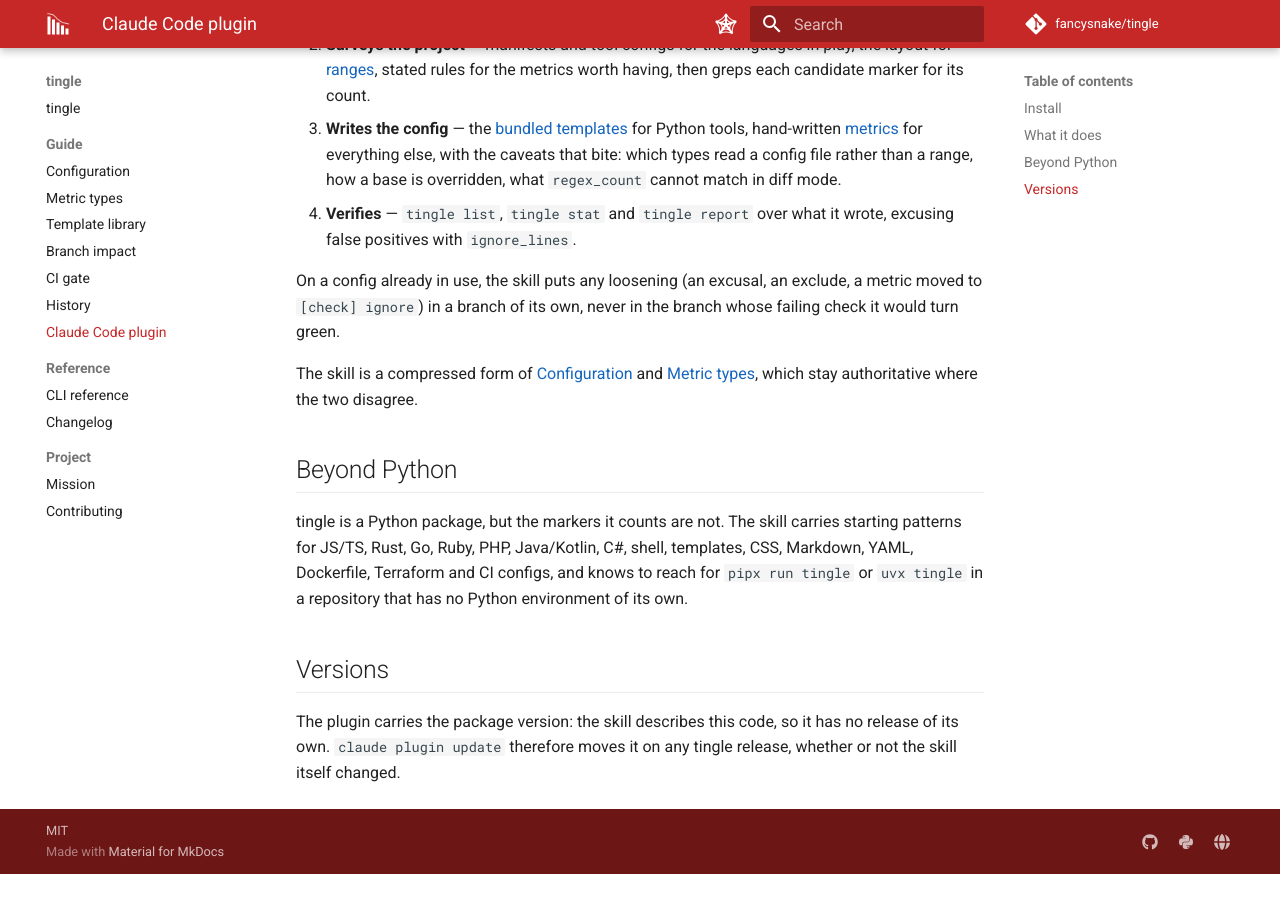
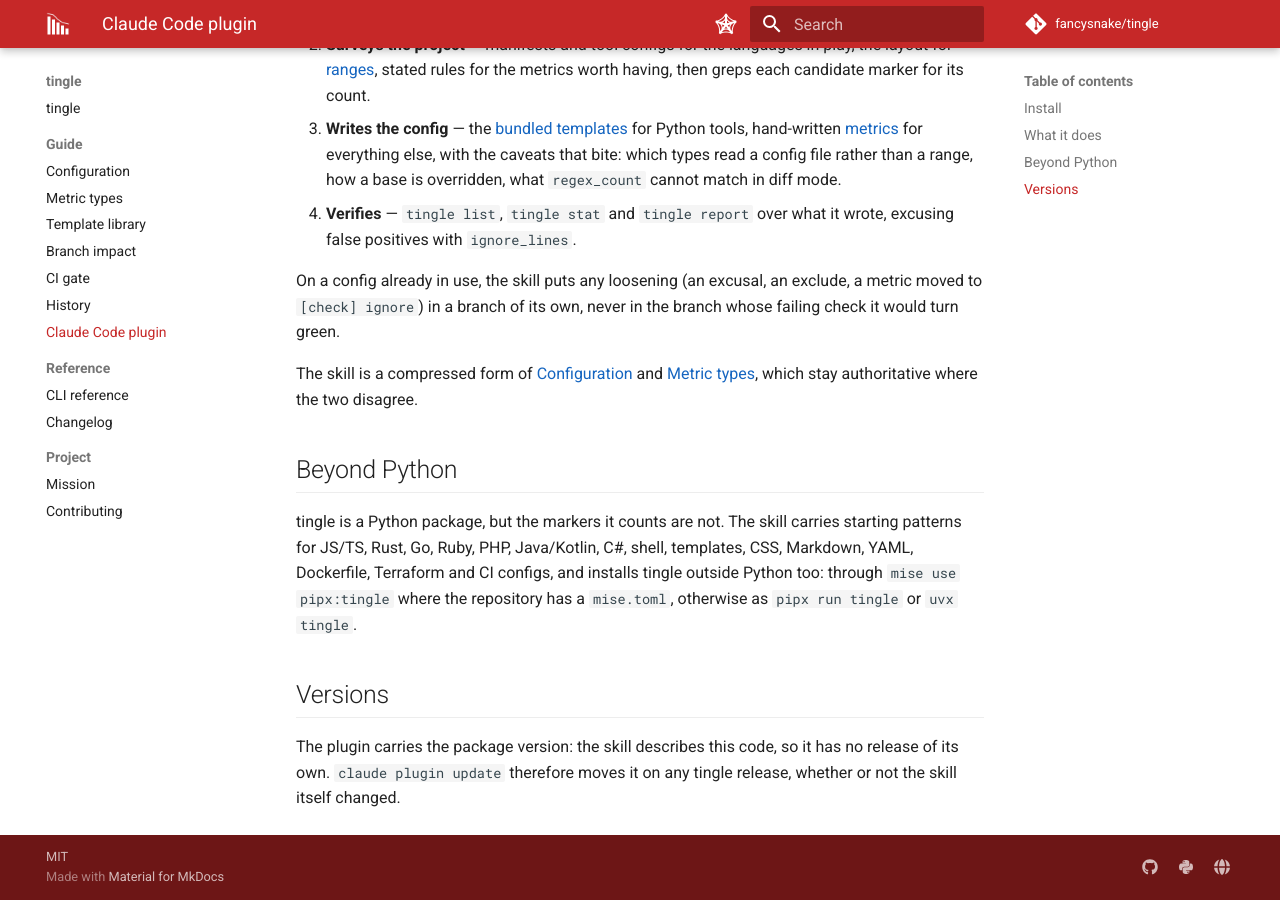
Before and after one commit to fancysnake/tingle, an MkDocs documentation site: the page built from docs/claude-plugin.md, in a window 1280 px wide and 900 px high, scrolled down 740 px. Built offline with MkDocs 1.6.1 and Material for MkDocs 9.7.7, drawn with Linux system fonts in a browser that asks for light colours; comment, search, counter and statistics services are not loaded; before the commit the page ends 1614 px from its top, so only the background shows below that.

Commit message:
chore: act on the review triage

```diff
--- a/docs/claude-plugin.md
+++ b/docs/claude-plugin.md
@@ -55,8 +55,9 @@
 tingle is a Python package, but the markers it counts are not. The skill
 carries starting patterns for JS/TS, Rust, Go, Ruby, PHP, Java/Kotlin, C#,
 shell, templates, CSS, Markdown, YAML, Dockerfile, Terraform and CI configs,
-and knows to reach for `pipx run tingle` or `uvx tingle` in a repository
-that has no Python environment of its own.
+and installs tingle outside Python too: through `mise use pipx:tingle` where
+the repository has a `mise.toml`, otherwise as `pipx run tingle` or
+`uvx tingle`.
 
 ## Versions
 
```
Also changed, not shown: README.md (+7 -18 lines), docs/index.md (+4 -0 lines), plugins/tingle-config/skills/tingle-config/SKILL.md (+9 -6 lines).
